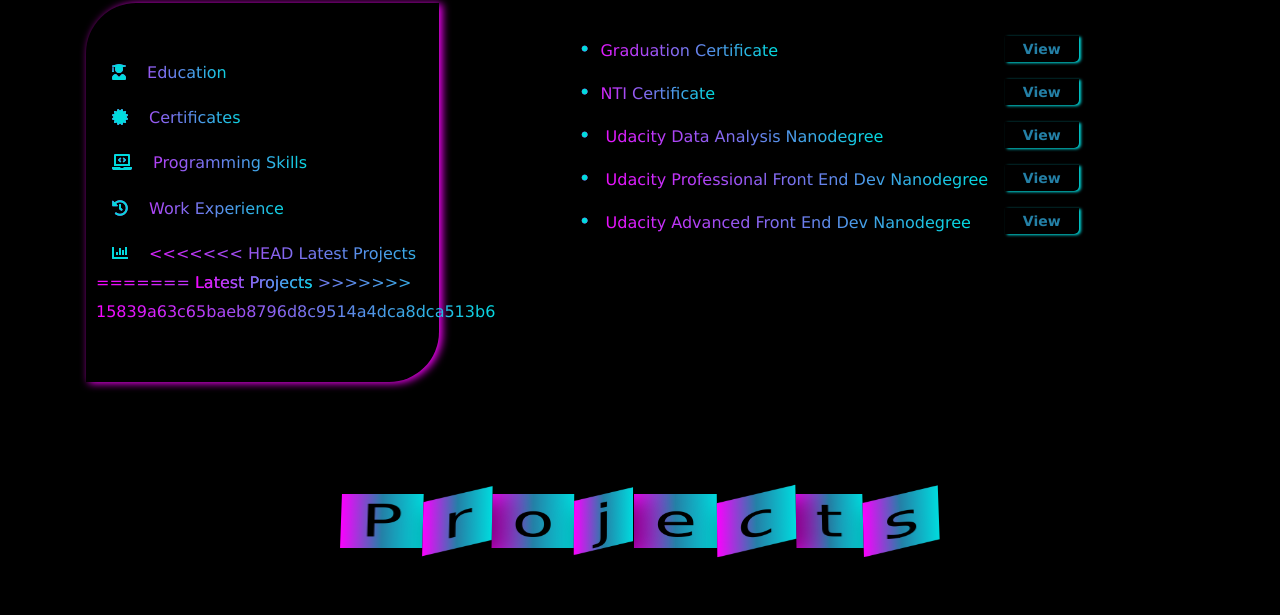
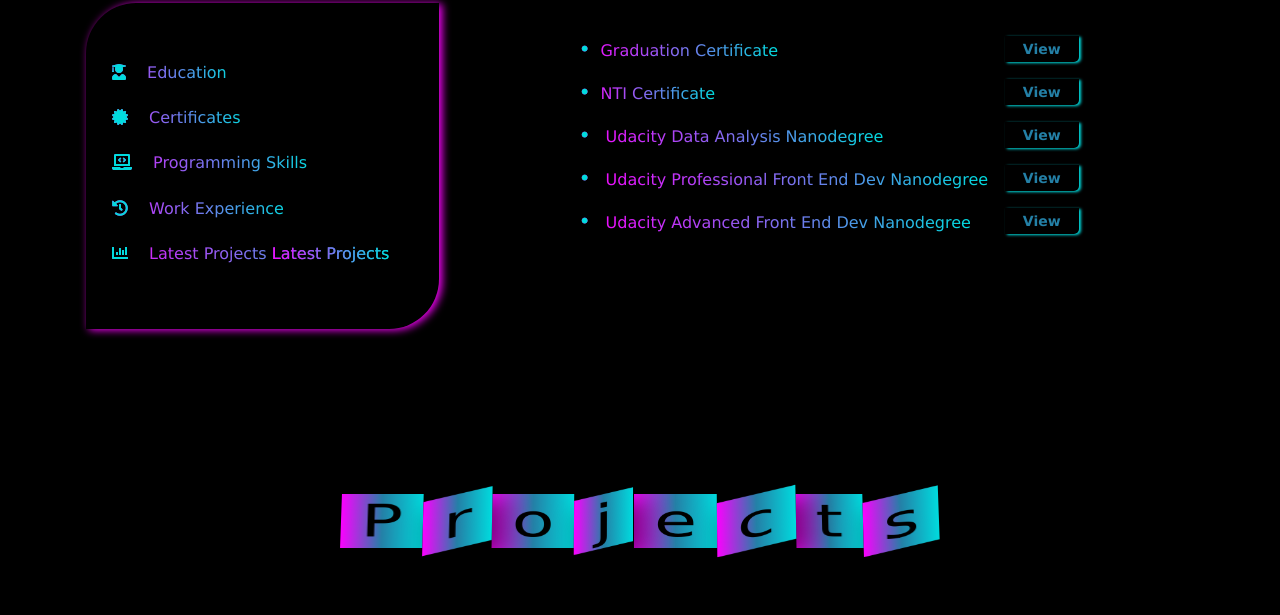
Before and after one commit to Helo88/Portfolio, a plain HTML site: page in.html in a window 1280 px wide. Shown: the part 791-1406 px from the top of the page. Drawn offline with nearby package versions, Linux system fonts and the light colour scheme.

Commit message:
Update in.html
fix merge issue

```diff
--- a/in.html
+++ b/in.html
@@ -112,11 +112,11 @@
               <h6 class="d-md-inline-block">Work Experience</h6>
             </li>
             <li class=" d-md-block  p-md-2 p-1 textTheme mb-md-5"><i id="projIcon" title="Projects" class="fas fa-chart-bar mx-3 "></i>
-<<<<<<< HEAD
+
               <h6 class="d-md-inline-block">Latest Projects</h6>
-=======
+
               <a class="text-decoration-none textTheme" href="#projectsSec"><h6 class="d-md-inline-block">Latest Projects</h6></a>
->>>>>>> 15839a63c65baeb8796d8c9514a4dca8dca513b6
+
             </li>
           </ul>
         </div>
```
